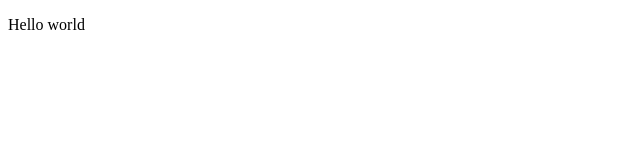
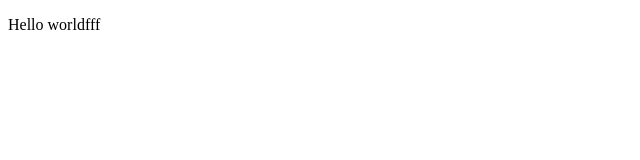
Before and after one commit to Jofo2105/sandbox, a plain HTML site: page index.html in a window 1280 px wide. Shown: the full height of the page, 0-640 px from the left. Drawn offline with Linux system fonts and the light colour scheme.

Commit message:
try again

```diff
--- a/index.html
+++ b/index.html
@@ -6,6 +6,6 @@
     <title>Document</title>
 </head>
 <body>
-    <p>Hello world</p>
+    <p>Hello worldfff</p>
 </body>
 </html>
```
